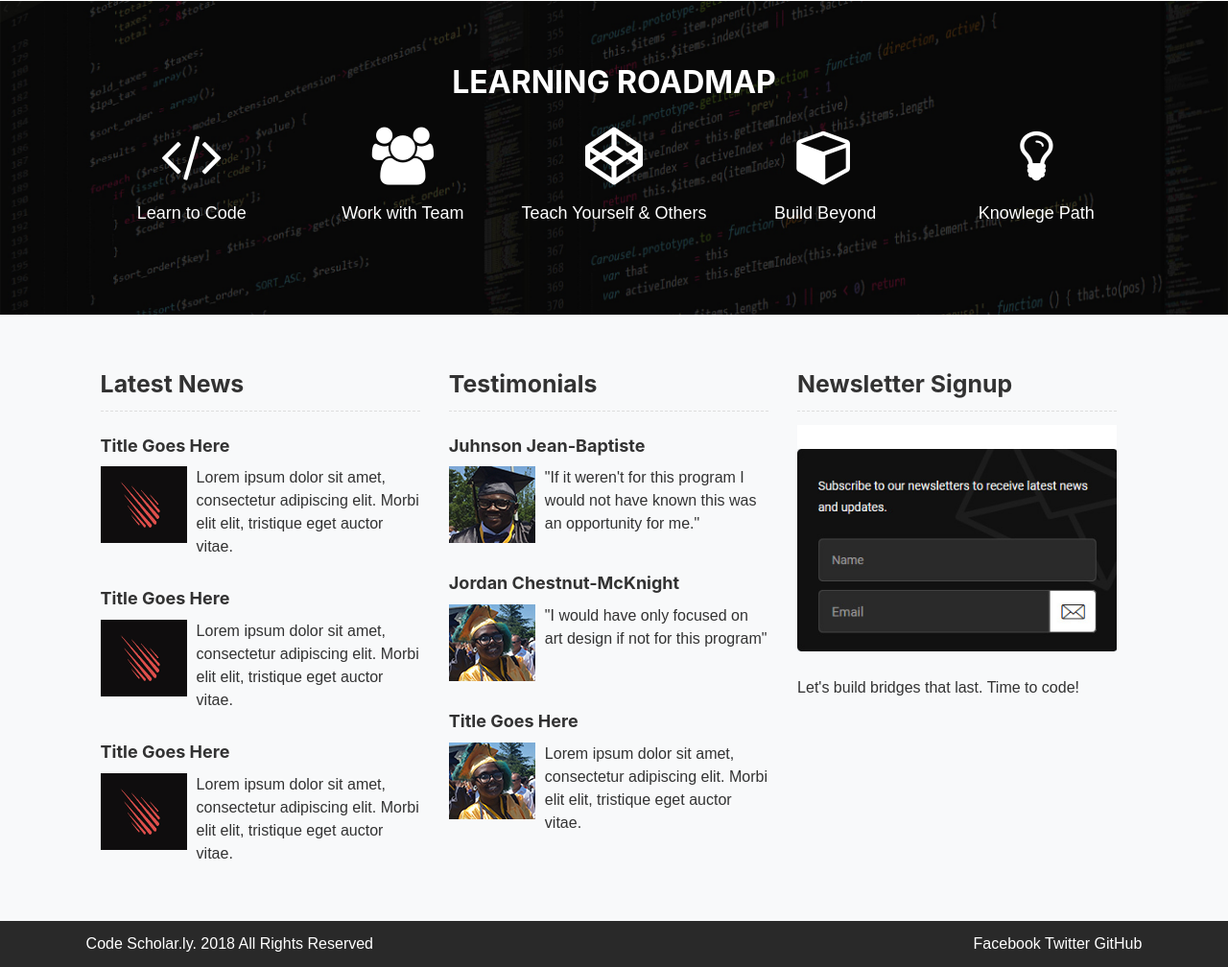
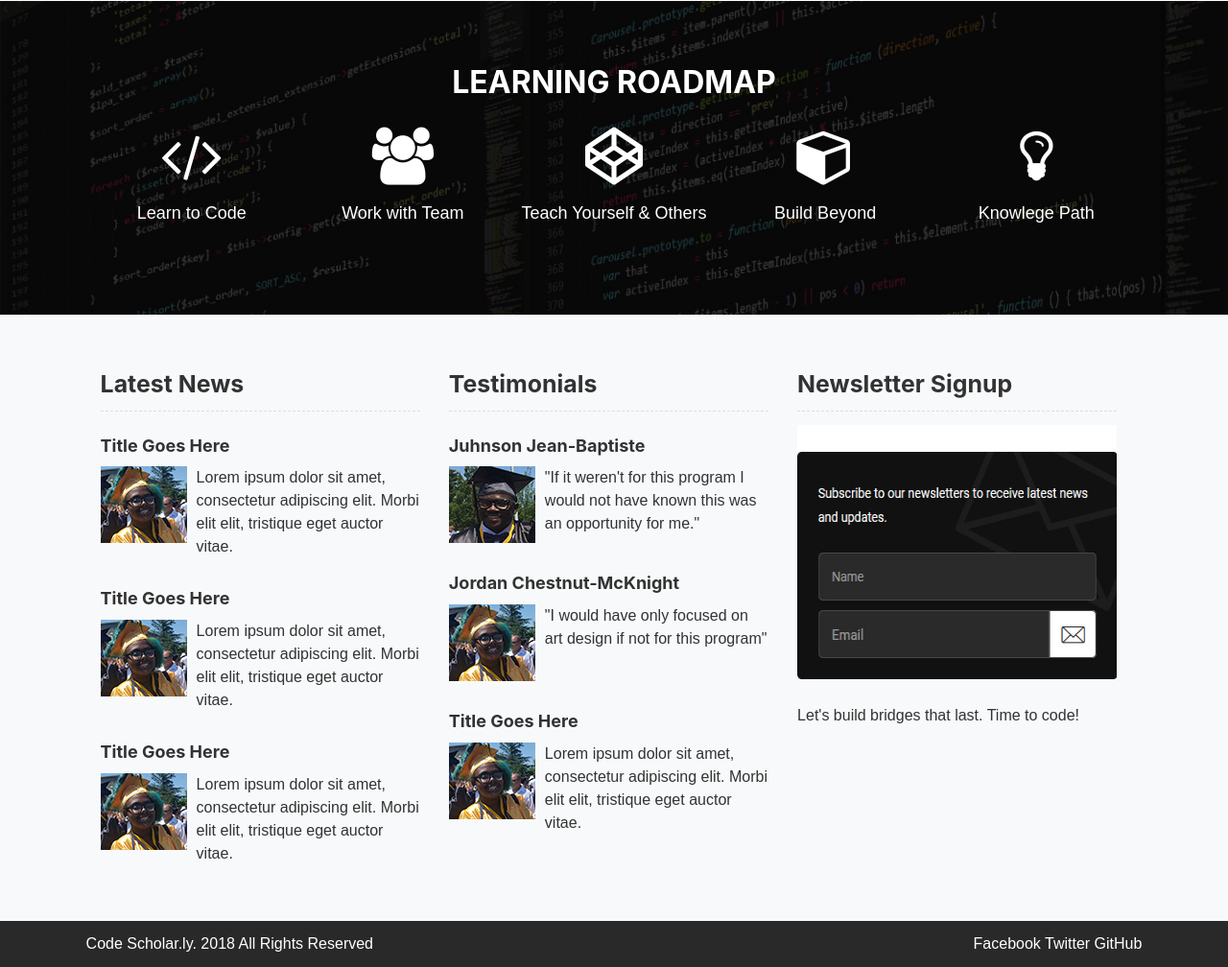
Before and after one commit to borgellaj/gatsbycs, a Gatsby site: page / in a window 1280 px wide. Shown: the part 1685-2693 px from the top of the page at 96% size. Built offline with nearby package versions, Linux system fonts and the light colour scheme; Gatsby itself is replaced by a stand-in of ours.

Commit message:
first commit

```diff
--- a/src/components/footer-widget.js
+++ b/src/components/footer-widget.js
@@ -2,7 +2,6 @@ import React from "react";
 import styled from "styled-components";
 import JordanIMG from "../images/jordan.jpg";
 import JudIMG from "../images/jud.jpg";
-import MeteorIMG from "../images/meteor.jpg";
 import NsIMG from "../images/newsletter.jpg";
 const ColThreeContainer = styled.div`
 clear:all;overflow:auto;
@@ -16,17 +15,17 @@ const FooterWidget = () => (
 <ul className="FootBlog">
 <li>
 <h4>Title Goes Here</h4>
-<img src={MeteorIMG} alt="placeholder"/>
+<img src={JordanIMG} alt="placeholder" width="90px" height="80"/>
 Lorem ipsum dolor sit amet, consectetur adipiscing elit. Morbi elit elit, tristique eget auctor vitae.
 </li>
 <li>
 <h4>Title Goes Here</h4>
-<img src={MeteorIMG} alt="placeholder"/>
+<img src={JordanIMG} alt="placeholder" width="90px" height="80"/>
 Lorem ipsum dolor sit amet, consectetur adipiscing elit. Morbi elit elit, tristique eget auctor vitae.
 </li>
 <li>
 <h4>Title Goes Here</h4>
-<img src={MeteorIMG} alt="placeholder"/>
+<img src={JordanIMG} alt="placeholder" width="90px" height="80"/>
 Lorem ipsum dolor sit amet, consectetur adipiscing elit. Morbi elit elit, tristique eget auctor vitae.
 </li>
 </ul>
@@ -53,7 +52,7 @@ Lorem ipsum dolor sit amet, consectetur adipiscing elit. Morbi elit elit, tristi
 </div>
 <div className="ColThree">
 <h3>Newsletter Signup</h3>
-<img src={NsIMG} alt="ReactJS"/>
+<img src={NsIMG} alt="ReactJS" width="374px" height="265"/>
 <p className="leading-loose">
 Let's build bridges that last. Time to code!
 </p>
```
